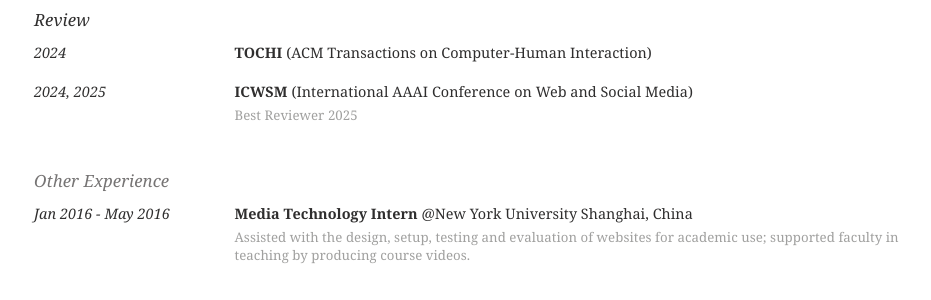
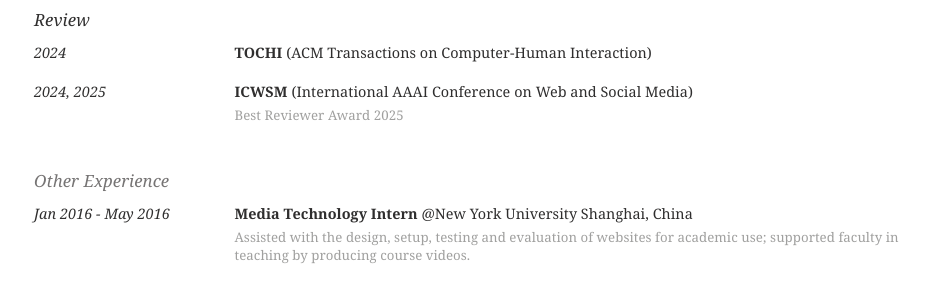
Before and after one commit to yanxxia/yanxxia.github.io, a Jekyll site: the page built from resume.html, in a window 1280 px wide and 900 px high, scrolled down 1895 px. Shown: the part 481-781 px from the top of the window, without its empty margins (170-1101 px from the left). Built offline with Jekyll 4.4.1, drawn with Linux system fonts in a browser that asks for light colours.

Commit message:
Update 2025

```diff
--- a/resume.html
+++ b/resume.html
@@ -216,7 +216,7 @@ title: Yan Xia | Resume
       <div class="time-div">2024, 2025</div>
       <div class="content-div">
         <div class="content"><a href="https://icwsm.org" class="dark"><b>ICWSM</b> (International AAAI Conference on Web and Social Media)</a></div>
-        <div class="content description last section-last">Best Reviewer 2025</div>
+        <div class="content description last section-last">Best Reviewer Award 2025</div>
       </div>
     </div>
   </div>
```
